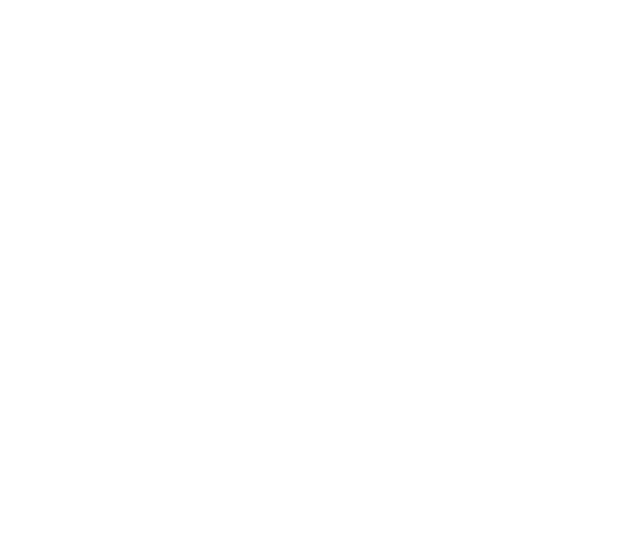
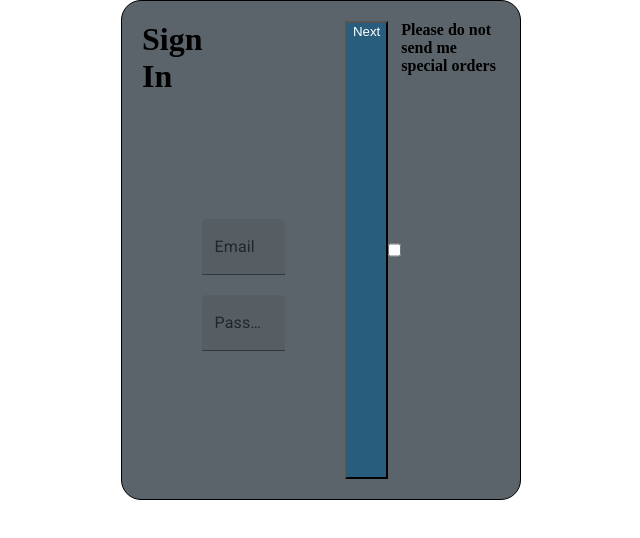
Before and after one commit to aibekovislam/hackathon, a React (Create React App) app: page /signin in a window 1280 px wide. Before the commit this address had no page. Shown: the top 538 px of the page, without its empty margins (319-959 px from the left). Built offline with nearby package versions, Linux system fonts and the light colour scheme.

Commit message:
first changes

```diff
--- a/package.json
+++ b/package.json
@@ -3,11 +3,15 @@
   "version": "0.1.0",
   "private": true,
   "dependencies": {
+    "@emotion/react": "^11.10.6",
+    "@emotion/styled": "^11.10.6",
+    "@mui/material": "^5.11.16",
     "@testing-library/jest-dom": "^5.16.5",
     "@testing-library/react": "^13.4.0",
     "@testing-library/user-event": "^13.5.0",
     "axios": "^1.3.5",
     "firebase": "^9.19.1",
+    "mui": "^0.0.1",
     "react": "^18.2.0",
     "react-dom": "^18.2.0",
     "react-router-dom": "^6.10.0",
--- a/src/pages/HomePage.jsx
+++ b/src/pages/HomePage.jsx
@@ -1,9 +1,10 @@
-import React from 'react'
+import React from "react";
+
 
 function HomePage() {
   return (
-    <div>HomePageBaiel</div>
-  )
+    <div>HomePage</div>
+  );
 }
 
-export default HomePage
+export default HomePage;
--- /dev/null
+++ b/src/pages/SignPage.jsx
@@ -0,0 +1,20 @@
+import { TextField } from "@mui/material";
+import React from "react";
+import "../static/baielSignIn.css";
+
+function SignPage() {
+  return (
+    <div className="SignInCard">
+      <h1 className="SignInTitle">Sign In</h1>
+      <div className="inputs">
+        <TextField id="filled-basic" label="Email" variant="filled" />
+        <TextField id="filled-basic" label="Password" variant="filled" />
+      </div>
+      <button className="Next">Next</button>
+      <input type="checkbox" />
+      <h4>Please do not send me special orders</h4>
+    </div>
+  );
+}
+
+export default SignPage;
--- a/src/routes/MainRoutes.jsx
+++ b/src/routes/MainRoutes.jsx
@@ -1,11 +1,13 @@
 import React from 'react'
 import { Route, Routes } from 'react-router-dom'
 import HomePage from '../pages/HomePage'
+import SignPage from '../pages/SignPage'
 
 function MainRoutes() {
   return (
     <Routes>
         <Route path='/' element={<HomePage/>}></Route>
+        <Route path='/signin' element={<SignPage/>}></Route>
     </Routes>
   )
 }
--- /dev/null
+++ b/src/static/baielSignIn.css
@@ -0,0 +1,40 @@
+@import url("https://fonts.googleapis.com/css2?family=Bebas+Neue&display=swap");
+@import url("https://fonts.googleapis.com/css2?family=Roboto&display=swap");
+
+* {
+  margin: 0 auto;
+}
+.SignInCard {
+  max-width: 1200px;
+  display: flex;
+  justify-content: center;
+  width: 400px;
+  height: 500px;
+  left: 500px;
+  background-color: rgba(4, 18, 27, 0.65);
+  border: 1px solid #000000;
+  border-radius: 20px;
+  padding: 20px;
+  box-sizing: border-box;
+  font: Helvetica Neue;
+  backdrop-filter: blur(3px);
+}
+.inputs {
+  display: flex;
+  justify-content: center;
+  align-items: center;
+  flex-direction: column;
+  margin-top: 70px;
+  display: flex;
+  margin-right: 60px;
+  gap: 20px;
+  flex-direction: column;
+}
+.SignInText {
+  width: 140px;
+}
+.Next {
+  display: flex;
+  background-color: rgb(41, 93, 125);
+  color: #fff;
+}
```
Also changed, not shown: 1 other file (tests, documents, lock files or other folders).
